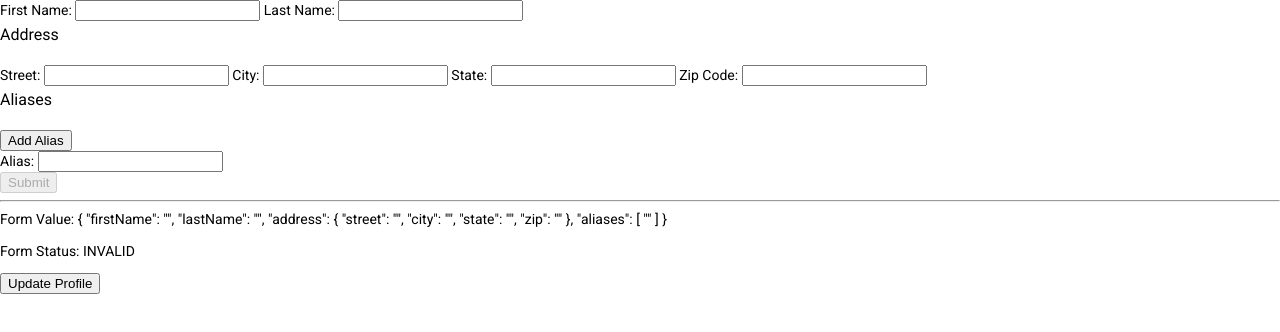
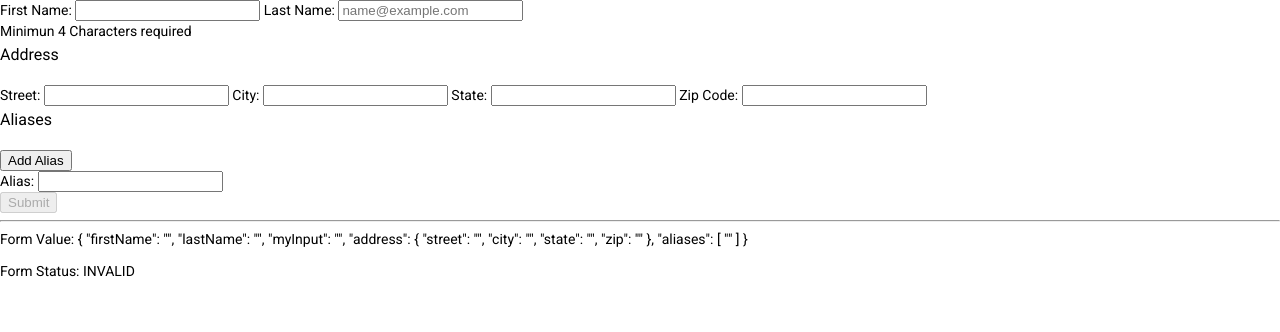
Before and after one commit to merlinpratheesh/basicrepo, an Angular app: page / in a window 1280 px wide. Shown: the top 332 px of the page. Built offline with nearby package versions, Linux system fonts and the light colour scheme.

Commit message:
need more work

```diff
--- a/src/app/app.component.html
+++ b/src/app/app.component.html
@@ -8,7 +8,8 @@
 
   <label>
     Last Name:
-    <input type="text" formControlName="lastName">
+    <input type="text"  placeholder="name@example.com" formControlName="lastName" required>
+    <div class="invalid-feedback" *ngIf="profileForm.controls['myInput'].errors && profileForm.controls['myInput'].errors.required">Minimun 4 Characters required</div>
   </label>
 
   <div formGroupName="address">
@@ -61,7 +62,3 @@
 <p>
   Form Status: {{ profileForm.status }}
 </p>
-
-<p>
-  <button (click)="updateProfile()">Update Profile</button>
-</p>
--- a/src/app/app.component.ts
+++ b/src/app/app.component.ts
@@ -10,6 +10,7 @@ export class AppComponent {
   profileForm = this.fb.group({
     firstName: ['', Validators.required],
     lastName: [''],
+    myInput: new FormControl('', [Validators.required, Validators.minLength(4)]),
     address: this.fb.group({
       street: [''],
       city: [''],
```
